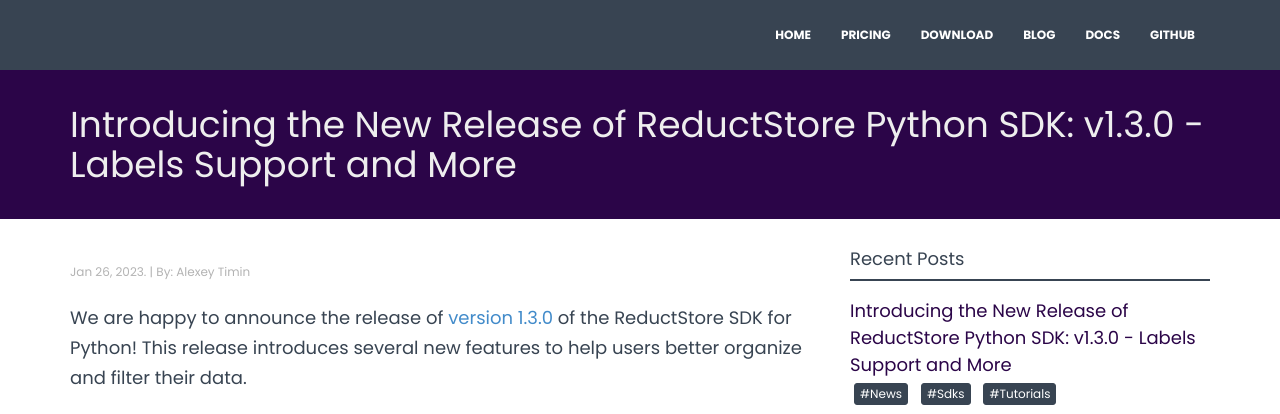
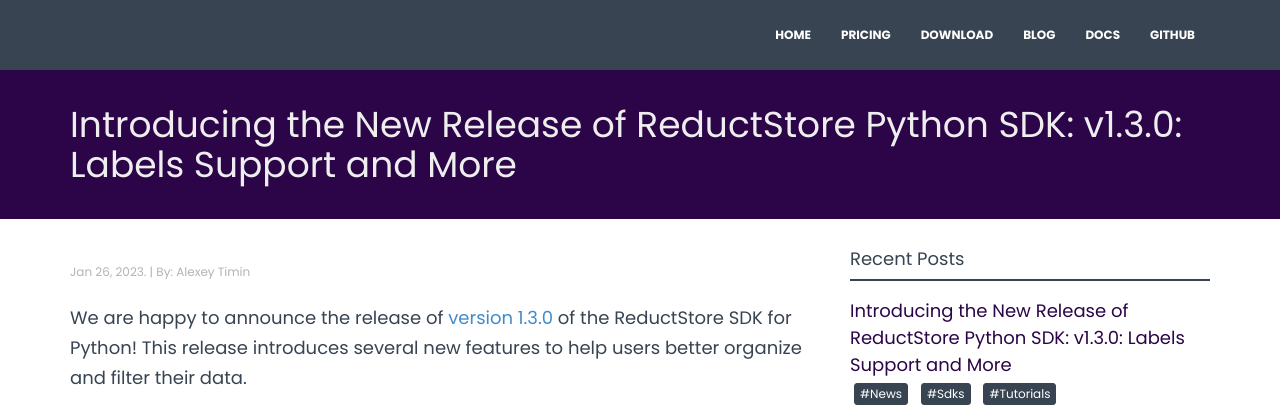
Before and after one commit to reductstore/homepage, a Jekyll site: the page built from _posts/2023-01-28-reduct-py-v1_3_0-released.md, in a window 1280 px wide and 900 px high. Shown: the top 414 px of the window. Built offline with Jekyll 4.4.1, drawn with Linux system fonts in a browser that asks for light colours; nearby versions of some CDN libraries.

Commit message:
change titel

```diff
--- a/_posts/2023-01-28-reduct-py-v1_3_0-released.md
+++ b/_posts/2023-01-28-reduct-py-v1_3_0-released.md
@@ -1,6 +1,6 @@
 ---
 layout: post
-title: "Introducing the New Release of ReductStore Python SDK: v1.3.0 - Labels Support and More"
+title: "Introducing the New Release of ReductStore Python SDK: v1.3.0: Labels Support and More"
 description: "Introducing v1.3.0 of the ReductStore Client SDK for Python: Enhancements to Labels and Content-Type"
 date: 2023-01-26
 author: Alexey Timin
```
